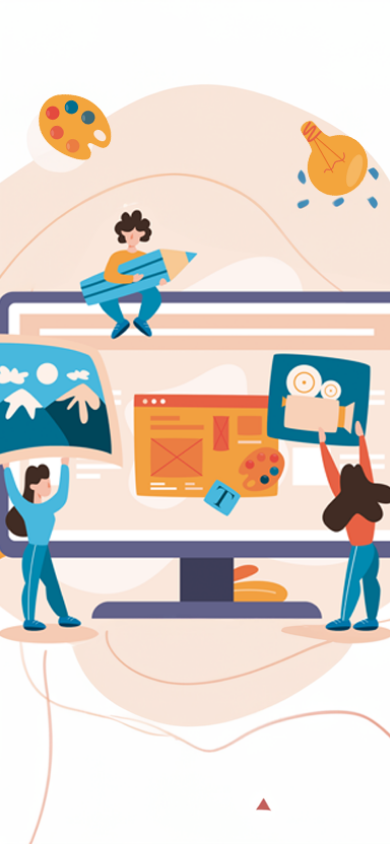
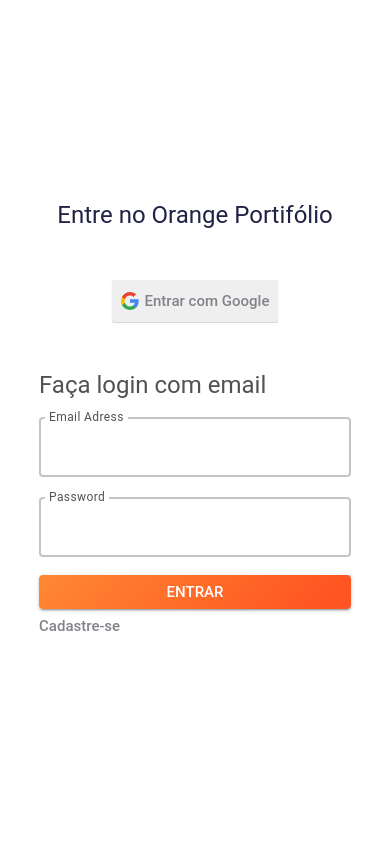
Before and after one commit to K3lOli/Hackathon-Squad-29---Front-End, a React (Vite) app: page / in a window 390 px wide. Built offline with nearby package versions, Linux system fonts and the light colour scheme.

Commit message:
Responsivo para diversas telas

```diff
--- a/src/pages/Login/styles.css
+++ b/src/pages/Login/styles.css
@@ -27,7 +27,7 @@
     hidth: 100%;
     justify-content: center;
     align-items: center;
-    gap: 18px;
+    gap: 2rem;
 }
 .buttonsContainer{
     width: 100%;
@@ -52,3 +52,70 @@
     gap: 18px;
     flex-shrink: 0;
 }
+
+@media screen and (max-width: 1050px) {
+
+     .imgLogin{
+        display: none;
+     }
+    .formContainer {
+        gap: 2rem;
+    }
+
+
+}
+@media screen and (max-width: 750px) {
+
+    .formContainer {
+        gap: 2rem;
+
+    }
+
+}
+@media screen and (min-width: 455px) and (max-width: 750px) {
+
+    .formContainer {
+        gap: 2rem;
+
+    }
+    .formContainer h3{
+        font-size: 2rem;
+
+       }
+    form{
+        width: 312px;
+        height: 271px;
+        padding-bottom: 3px;
+
+       }
+
+}
+@media screen and (min-width: 360px)and (max-width:450px)  {
+
+    .formContainer {
+        display: flex;
+        flex-direction: column;
+        width: 100%;
+        justify-content: center;
+        align-items: center;
+        gap: 3rem;
+
+    }
+   .formContainer h3{
+    font-size: 1.5rem;
+
+   }
+
+   form{
+    display: flex;
+    width: 312px;
+    height: 271px;
+    padding-bottom: 3px;
+    flex-direction: column;
+    justify-content: center;
+    align-items: flex-start;
+    gap: 18px;
+    flex-shrink: 0;
+   }
+
+}
```
